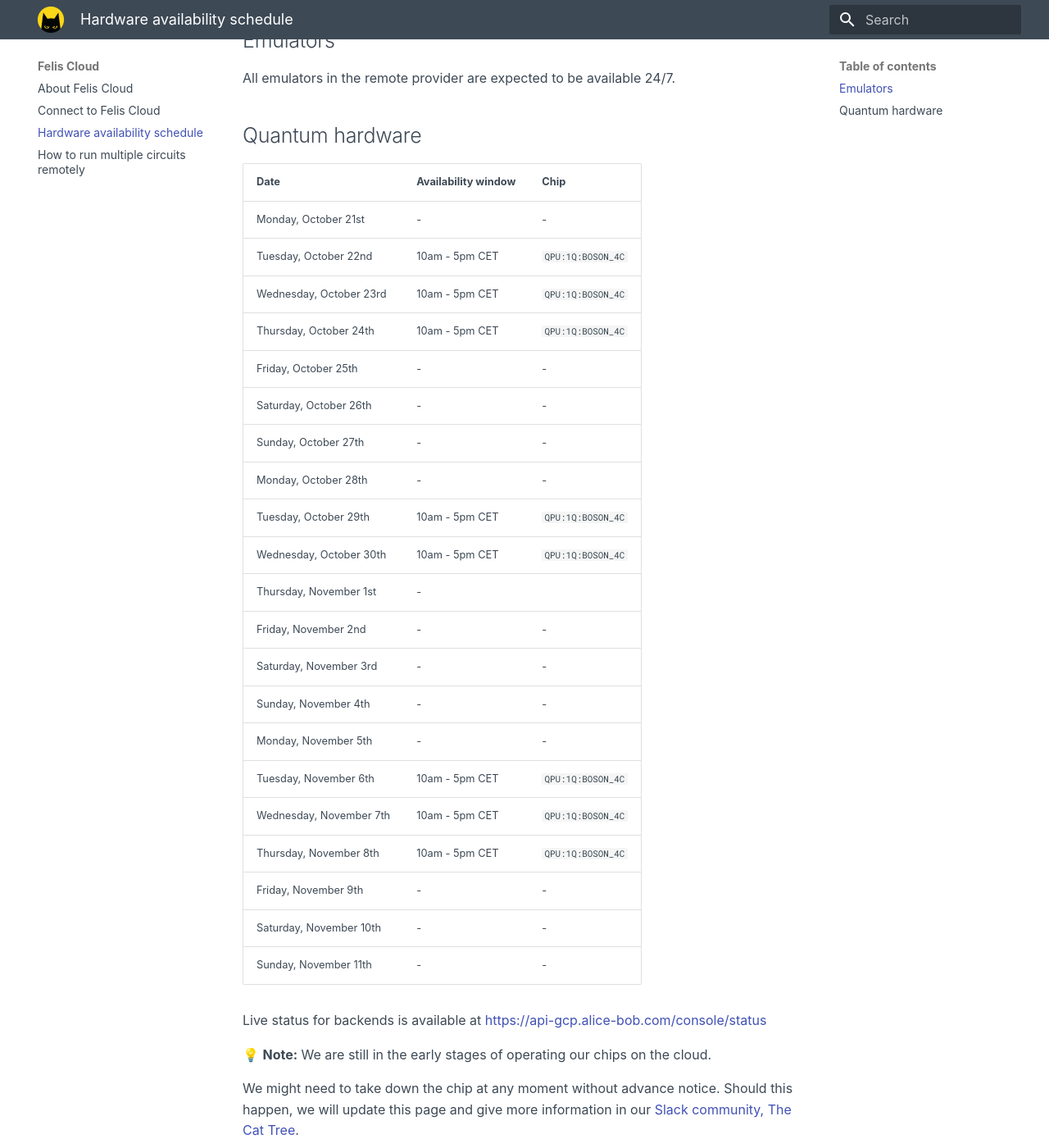
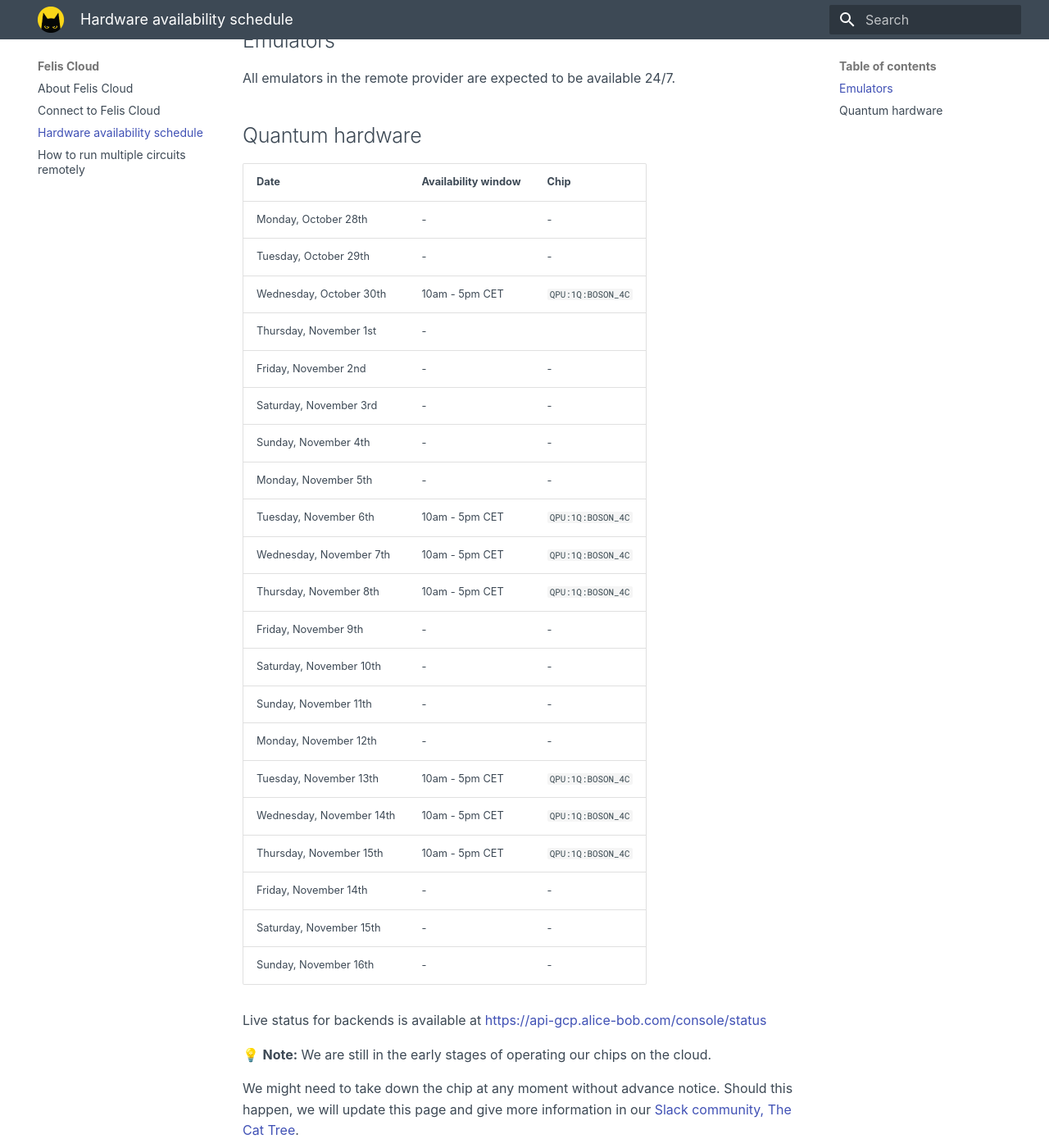
Before and after one commit to Alice-Bob-SW/felis, an MkDocs documentation site: the page built from docs/felis_cloud/hardware_availability_schedule.md, in a window 1280 px wide and 1400 px high, scrolled down 196 px. Shown: the whole window at 82% size. Built offline with MkDocs 1.6.1 and Material for MkDocs 9.7.7, drawn with Linux system fonts in a browser that asks for light colours.

Commit message:
Removed Boson 4 on October 29th

```diff
--- a/docs/felis_cloud/hardware_availability_schedule.md
+++ b/docs/felis_cloud/hardware_availability_schedule.md
@@ -8,15 +8,8 @@ All emulators in the remote provider are expected to be available 24/7.
 
 | Date | Availability window | Chip |
 | --- | --- | --- |
-| Monday, October 21st | - | - |
-| Tuesday, October 22nd | 10am - 5pm CET | `QPU:1Q:BOSON_4C` |
-| Wednesday, October 23rd | 10am - 5pm CET | `QPU:1Q:BOSON_4C` |
-| Thursday, October 24th |  10am - 5pm CET | `QPU:1Q:BOSON_4C` |
-| Friday, October 25th | - | - |
-| Saturday, October 26th | - | - |
-| Sunday, October 27th | - | - |
 | Monday, October 28th | - | - |
-| Tuesday, October 29th | 10am - 5pm CET | `QPU:1Q:BOSON_4C` |
+| Tuesday, October 29th | - | - |
 | Wednesday, October 30th | 10am - 5pm CET | `QPU:1Q:BOSON_4C` |
 | Thursday, November 1st | - |
 | Friday, November 2nd | - | - |
@@ -29,8 +22,13 @@ All emulators in the remote provider are expected to be available 24/7.
 | Friday, November 9th | - | - |
 | Saturday, November 10th | - | - |
 | Sunday, November 11th | - | - |
-
-
+| Monday, November 12th | - | - |
+| Tuesday, November 13th | 10am - 5pm CET | `QPU:1Q:BOSON_4C` |
+| Wednesday, November 14th | 10am - 5pm CET | `QPU:1Q:BOSON_4C` |
+| Thursday, November 15th |  10am - 5pm CET | `QPU:1Q:BOSON_4C` |
+| Friday, November 14th | - | - |
+| Saturday, November 15th | - | - |
+| Sunday, November 16th | - | - |
 
 Live status for backends is available at [https://api-gcp.alice-bob.com/console/status](https://api-gcp.alice-bob.com/console/status)
 
```
